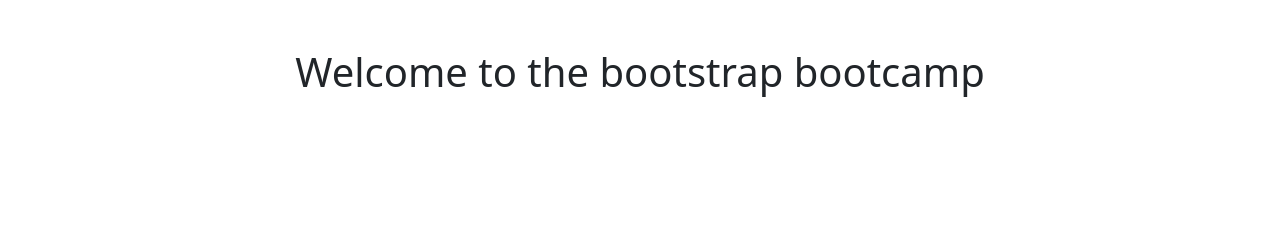
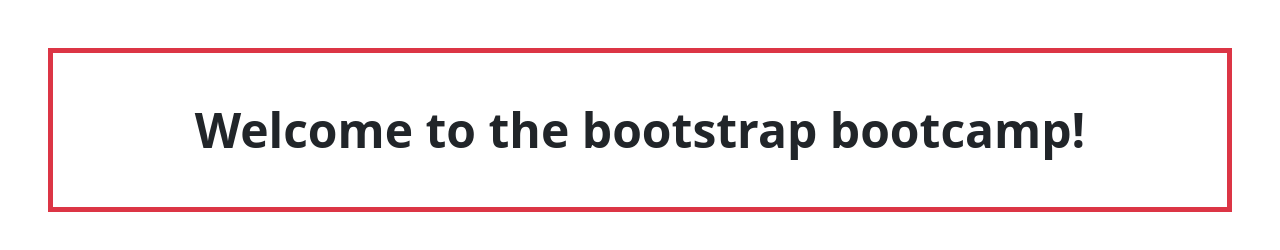
Before and after one commit to ABHIshek065/Bootstrap, a plain HTML site: page bootstrap day 1/index.html in a window 1280 px wide. Drawn offline with nearby package versions, Linux system fonts and the light colour scheme.

Commit message:
bootstrap day1

```diff
--- a/bootstrap day 1/index.html
+++ b/bootstrap day 1/index.html
@@ -9,6 +9,6 @@
     <link rel="stylesheet" h ref="demo.css">
 </head>
 <body>
-    <h1 class="text-center m-5" >Welcome to the bootstrap bootcamp</h1>
+    <h1 class="text-center m-5 bg-primar border border-5 display-5 fw-bolder border-danger  py-5" >Welcome to the bootstrap bootcamp!</h1>
 </body>
 </html>
```
